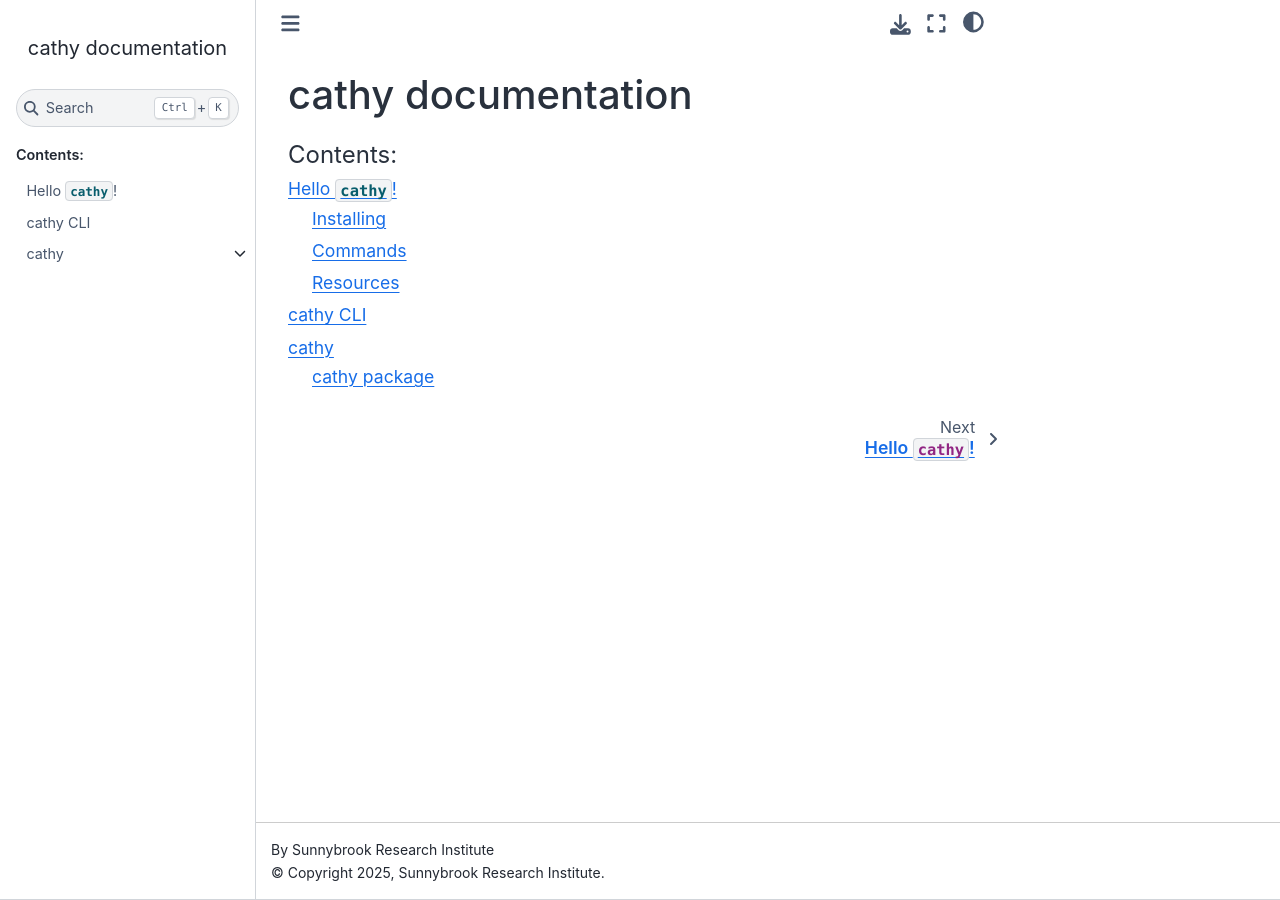
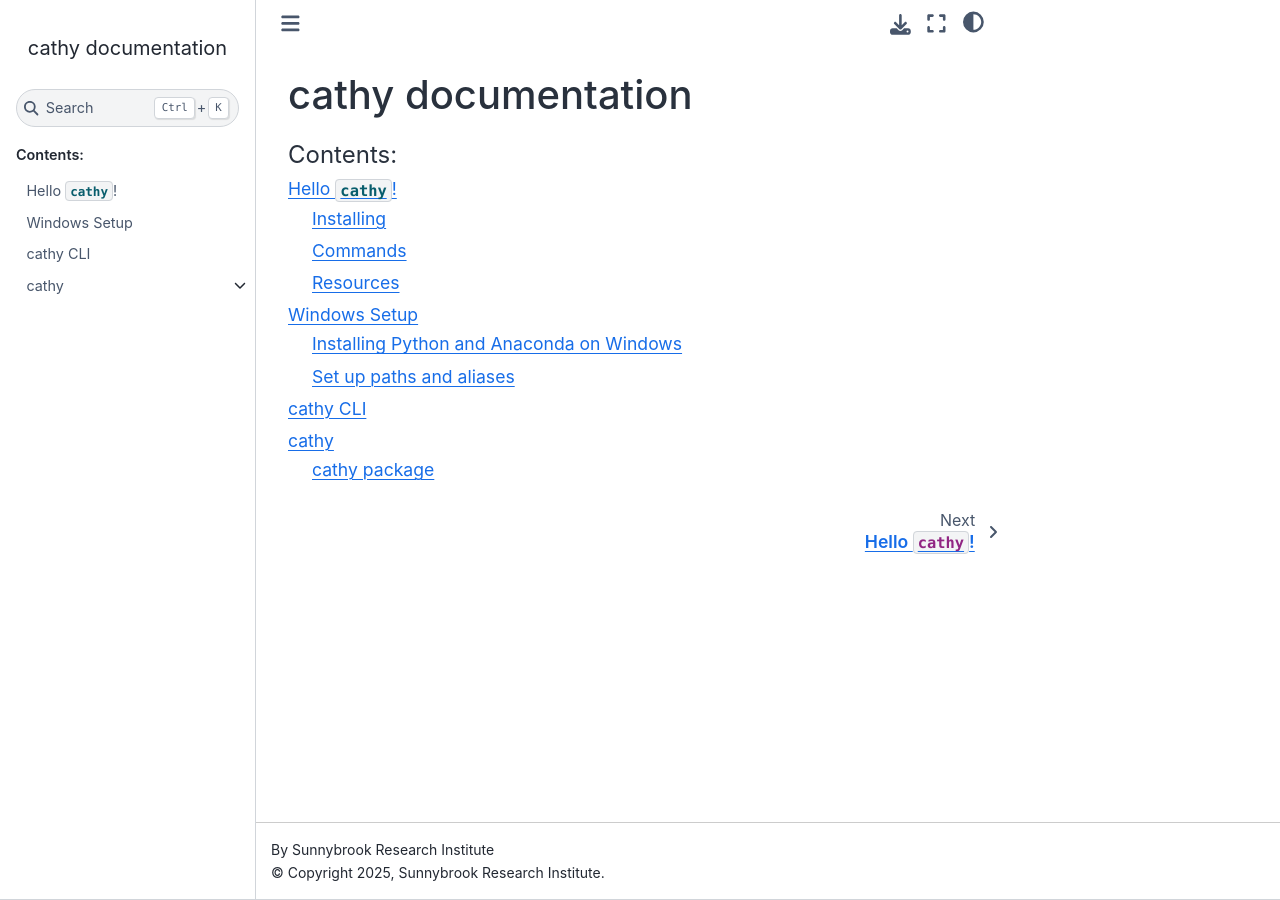
Before and after one commit to WrightGroupSRI/cathy, a Sphinx documentation site: the page built from docs/index.rst, in a window 1280 px wide. Built offline with Sphinx 7.4.7 and the Sphinx Book theme 1.1.4, drawn with Linux system fonts in a browser that asks for light colours.

Commit message:
Updating sphinx docs for new file

```diff
--- a/docs/index.rst
+++ b/docs/index.rst
@@ -12,5 +12,6 @@
    :caption: Contents:
 
    readme
+   windows_setup
    cathy-cli
    modules
```
Also changed, not shown: docs/windows_setup.md (added, +2 -0 lines).
